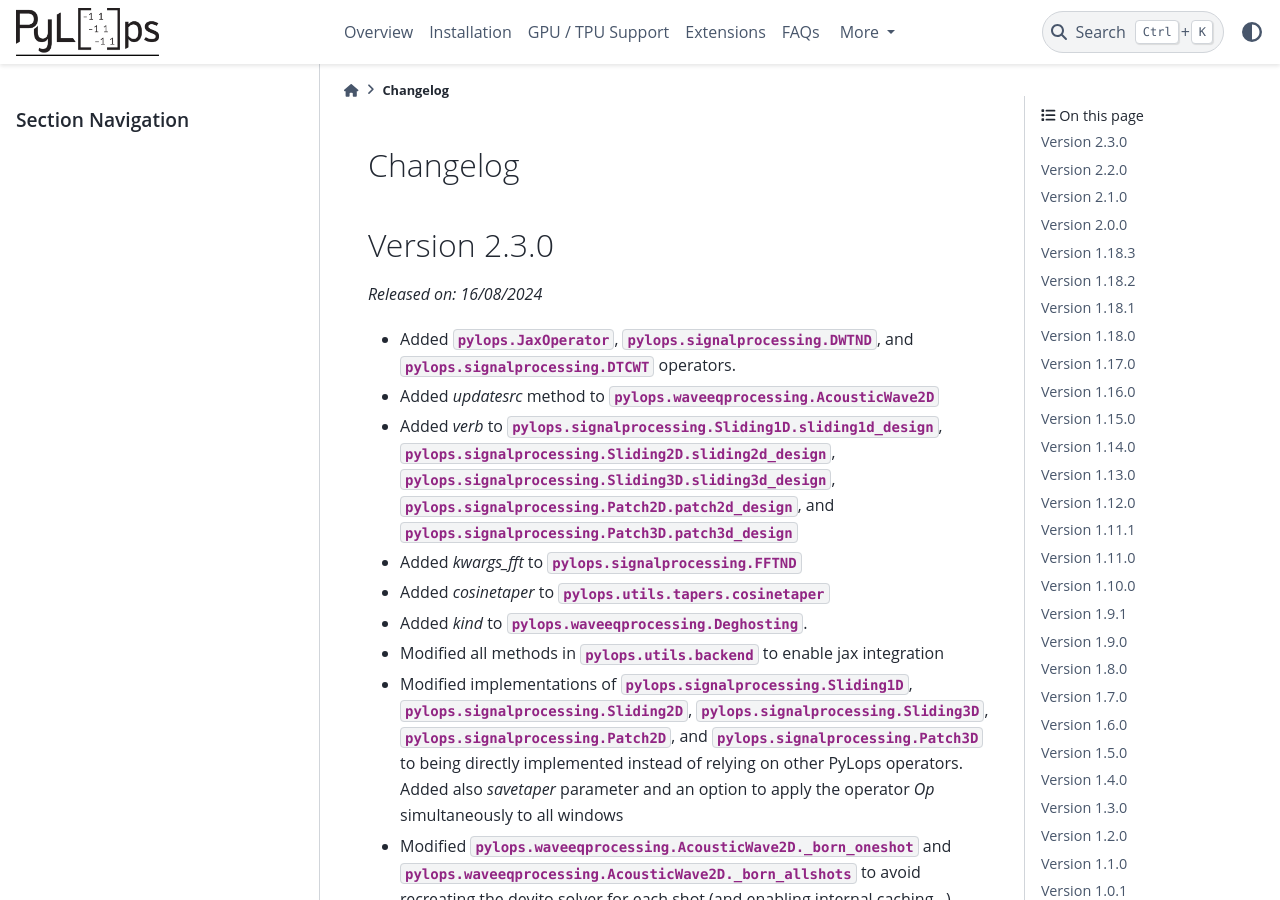
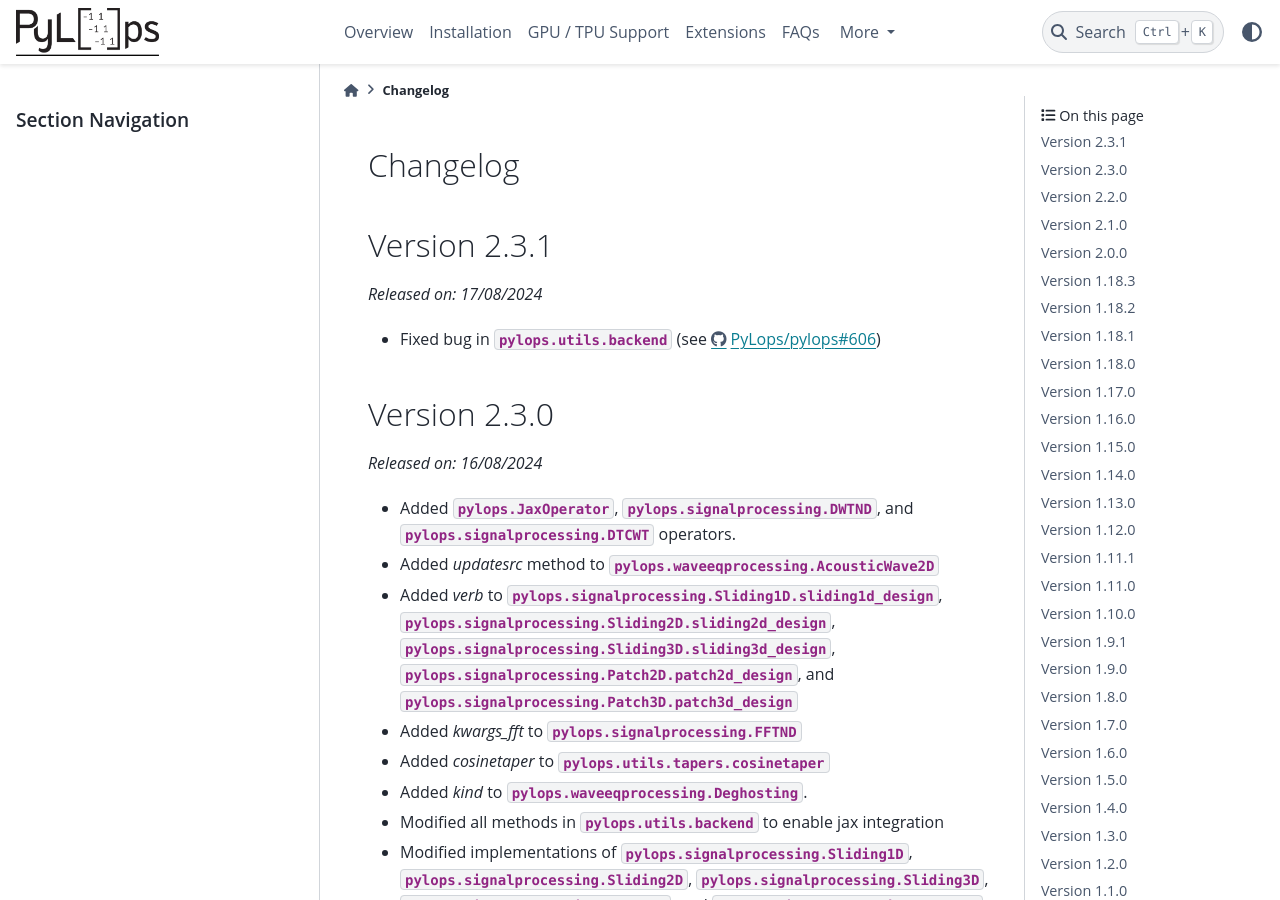
Before and after one commit to PyLops/pylops, a Sphinx documentation site: the page built from docs/source/changelog.rst, in a window 1280 px wide and 900 px high. Built offline with Sphinx 7.4.7 and the PyData theme 0.15.4, drawn with Linux system fonts in a browser that asks for light colours; pages that are not in the unit, such as notebooks, are missing from menus; the version number could not be read and is left out; comment, search, counter and statistics services are not loaded.

Commit message:
doc: prepare for v2.3.1

```diff
--- a/docs/source/changelog.rst
+++ b/docs/source/changelog.rst
@@ -2,6 +2,15 @@
 
 Changelog
 =========
+
+
+Version 2.3.1
+-------------
+
+*Released on: 17/08/2024*
+
+* Fixed bug in :py:mod:`pylops.utils.backend` (see https://github.com/PyLops/pylops/issues/606)
+
 
 Version 2.3.0
 -------------
```
Also changed, not shown: CHANGELOG.md (+6 -3 lines).
